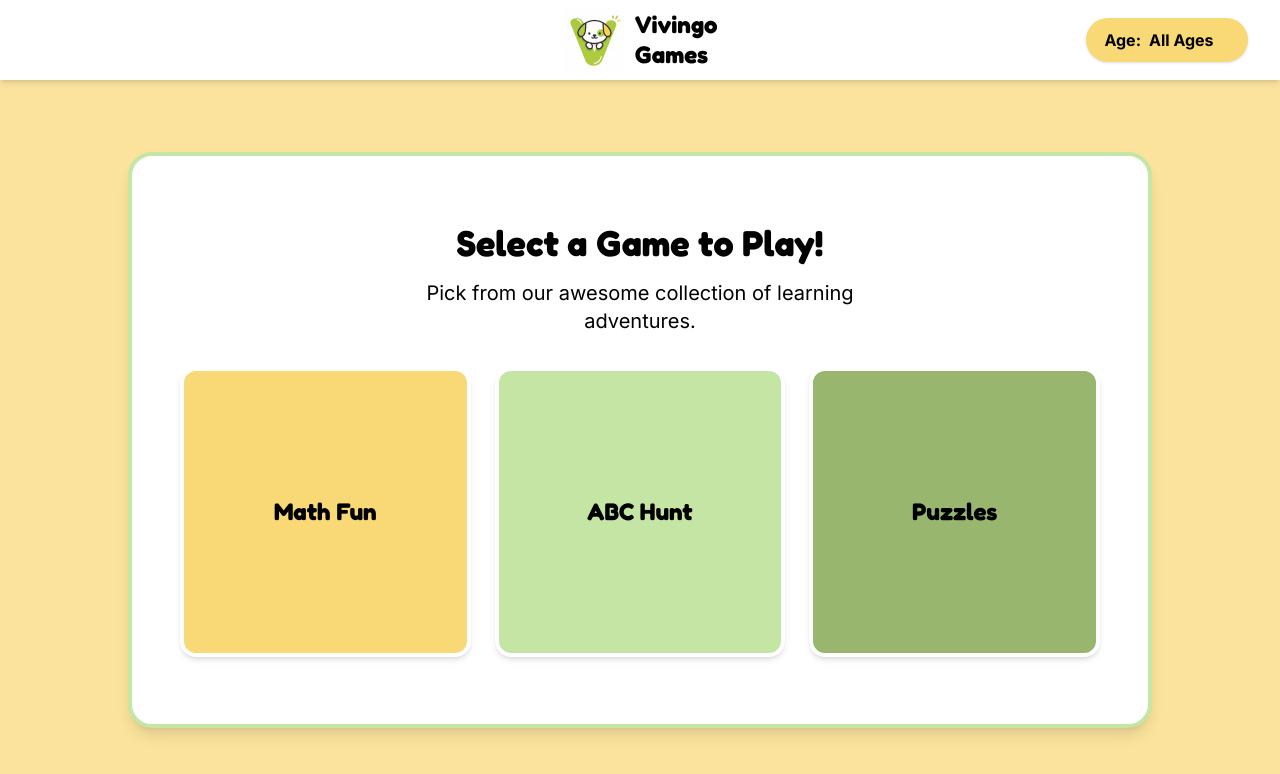
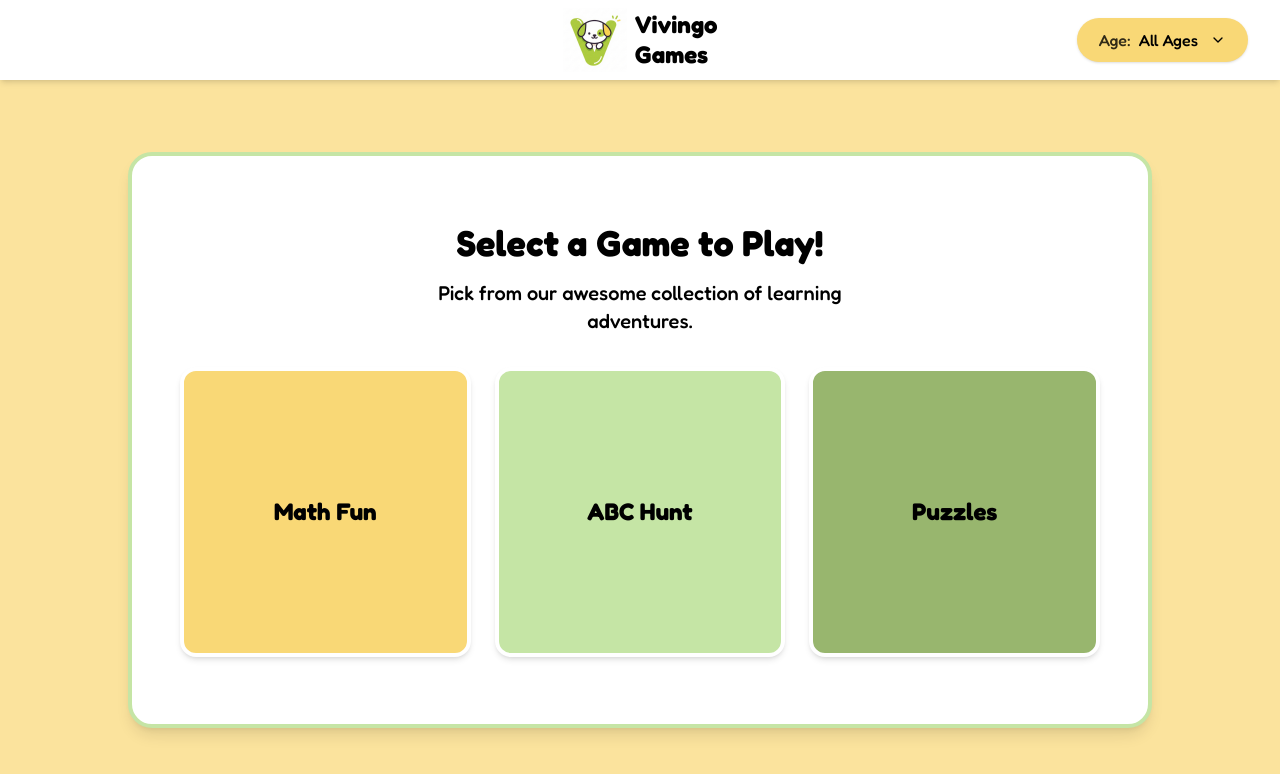
Before and after one commit to nramanath/vivingo, a React (Vite) app: page / in a window 1280 px wide. Shown: the top 774 px of the page. Built offline with nearby package versions, Linux system fonts and the light colour scheme.

Commit message:
feat(ui): adding new drop down for main layout

```diff
--- a/index.html
+++ b/index.html
@@ -10,7 +10,7 @@
       href="https://fonts.googleapis.com/css2?family=Inter:wght@400;500;600;700&family=Fredoka:wght@400;500;600;700&display=swap"
       rel="stylesheet"
     />
-    <title>vivingo</title>
+    <title>vivingo games</title>
   </head>
   <body>
     <div id="root"></div>
--- a/package.json
+++ b/package.json
@@ -28,9 +28,13 @@
     ]
   },
   "dependencies": {
+    "@radix-ui/react-select": "^2.2.6",
     "class-variance-authority": "^0.7.1",
+    "clsx": "^2.1.1",
+    "lucide-react": "^0.576.0",
     "react": "^19.2.0",
-    "react-dom": "^19.2.0"
+    "react-dom": "^19.2.0",
+    "tailwind-merge": "^3.5.0"
   },
   "devDependencies": {
     "@commitlint/cli": "^20.4.2",
--- a/src/app/App.tsx
+++ b/src/app/App.tsx
@@ -2,6 +2,7 @@ import '../styles/global.css';
 
 // Importing the actual Vivingo Logo
 import vivingoLogo from '../assets/vivingo-logo.png';
+import { AgeSelector } from '../components/AgeSelector';
 
 export default function App() {
   return (
@@ -22,16 +23,7 @@ export default function App() {
 
         {/* Right: Age Selection */}
         <div className="flex items-center justify-end flex-1">
-          <div className="bg-[var(--color-freesia)] rounded-full px-4 py-2 shadow-sm font-bold text-black border-2 border-[var(--color-freesia)] hover:border-black transition-colors flex items-center gap-2 cursor-pointer">
-            <span>Age:</span>
-            <select className="bg-transparent outline-none cursor-pointer font-bold appearance-none pr-4">
-              <option value="all">All Ages</option>
-              <option value="3">3 Years</option>
-              <option value="4">4 Years</option>
-              <option value="5">5 Years</option>
-              <option value="6">6 Years</option>
-            </select>
-          </div>
+          <AgeSelector />
         </div>
       </header>
 
@@ -42,7 +34,7 @@ export default function App() {
           <h2 className="text-4xl text-black font-black mb-4 font-fredoka">
             Select a Game to Play!
           </h2>
-          <p className="text-xl text-black mb-8 max-w-md text-center">
+          <p className="text-xl text-black mb-8 max-w-md text-center font-medium font-fredoka">
             Pick from our awesome collection of learning adventures.
           </p>
 
--- /dev/null
+++ b/src/components/AgeSelector.tsx
@@ -0,0 +1,68 @@
+import * as React from 'react';
+import * as SelectPrimitive from '@radix-ui/react-select';
+import { Check, ChevronDown, ChevronUp } from 'lucide-react';
+import { cn } from '../lib/utils';
+
+export const AgeSelector = () => {
+  return (
+    <SelectPrimitive.Root defaultValue="all">
+      <SelectPrimitive.Trigger className="flex items-center justify-between gap-3 bg-[var(--color-freesia)] text-black font-fredoka font-medium py-2 px-5 rounded-full shadow-sm hover:shadow-md hover:border-black border-2 border-transparent transition-all outline-none cursor-pointer min-w-[140px]">
+        <div className="flex items-center gap-2">
+          <span className="opacity-80 font-medium font-fredoka">Age:</span>
+          <SelectPrimitive.Value />
+        </div>
+        <SelectPrimitive.Icon>
+          <ChevronDown className="h-4 w-4" />
+        </SelectPrimitive.Icon>
+      </SelectPrimitive.Trigger>
+
+      <SelectPrimitive.Portal>
+        <SelectPrimitive.Content
+          className="overflow-hidden bg-white rounded-2xl shadow-xl border-2 border-[var(--color-freesia)] z-[100] animate-in fade-in zoom-in-95"
+          position="popper"
+          sideOffset={5}
+        >
+          <SelectPrimitive.ScrollUpButton className="flex items-center justify-center h-[25px] bg-white text-black cursor-default">
+            <ChevronUp className="h-4 w-4" />
+          </SelectPrimitive.ScrollUpButton>
+
+          <SelectPrimitive.Viewport className="p-1">
+            <AgeItem value="all">All Ages</AgeItem>
+            <div className="h-[1px] bg-[var(--color-yellow)] my-1 mx-2" />
+            <AgeItem value="3">3 Years</AgeItem>
+            <AgeItem value="4">4 Years</AgeItem>
+            <AgeItem value="5">5 Years</AgeItem>
+            <AgeItem value="6">6 Years</AgeItem>
+          </SelectPrimitive.Viewport>
+
+          <SelectPrimitive.ScrollDownButton className="flex items-center justify-center h-[25px] bg-white text-black cursor-default">
+            <ChevronDown className="h-4 w-4" />
+          </SelectPrimitive.ScrollDownButton>
+        </SelectPrimitive.Content>
+      </SelectPrimitive.Portal>
+    </SelectPrimitive.Root>
+  );
+};
+
+const AgeItem = React.forwardRef<HTMLDivElement, SelectPrimitive.SelectItemProps>(
+  ({ children, className, ...props }, forwardedRef) => {
+    return (
+      <SelectPrimitive.Item
+        className={cn(
+          'relative flex items-center px-8 py-2 text-sm font-medium font-fredoka text-black rounded-xl cursor-default select-none outline-none',
+          'focus:bg-[var(--color-yellow)] focus:text-black data-[state=checked]:bg-[var(--color-neon-green)]/30',
+          className
+        )}
+        {...props}
+        ref={forwardedRef}
+      >
+        <SelectPrimitive.ItemText>{children}</SelectPrimitive.ItemText>
+        <SelectPrimitive.ItemIndicator className="absolute left-2 flex items-center justify-center">
+          <Check className="h-4 w-4 text-[var(--color-kelly-green)]" />
+        </SelectPrimitive.ItemIndicator>
+      </SelectPrimitive.Item>
+    );
+  }
+);
+
+AgeItem.displayName = 'AgeItem';
--- /dev/null
+++ b/src/lib/utils.ts
@@ -0,0 +1,6 @@
+import { clsx, type ClassValue } from 'clsx';
+import { twMerge } from 'tailwind-merge';
+
+export function cn(...inputs: ClassValue[]) {
+  return twMerge(clsx(inputs));
+}
```
Also changed, not shown: 1 other file (tests, documents, lock files or other folders).
